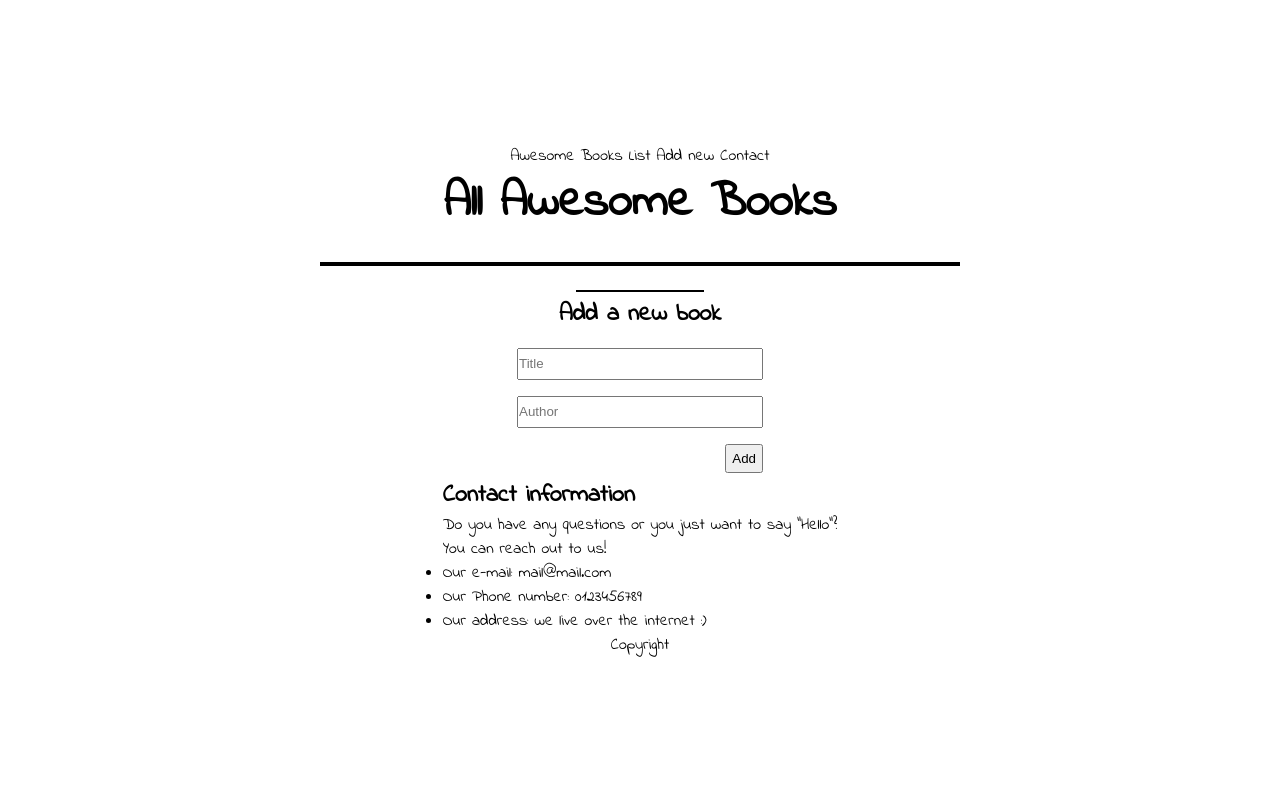
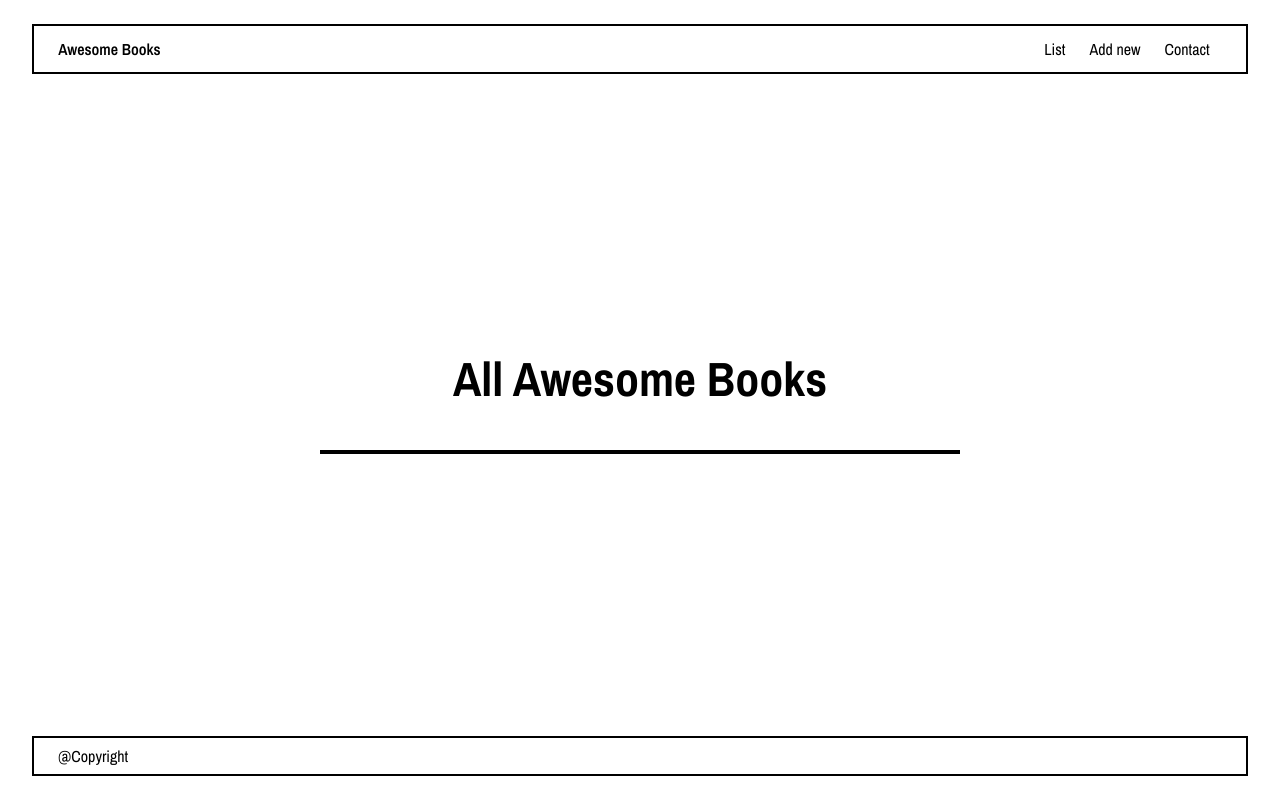
Before and after one commit to carreraprogrammer/Awessome-books, a website with bundled scripts: page index.html in a window 1280 px wide. Built offline with nearby package versions, Linux system fonts and the light colour scheme.

Commit message:
Add ocult class and customize sections

```diff
--- a/Styles/style.css
+++ b/Styles/style.css
@@ -12,7 +12,7 @@
 /* reset */
 
 :root {
-  --purple: #8963c647;
+  --purple: #8963c675;
   --white: #f4f5f067;
 }
 
@@ -22,27 +22,89 @@
   width: 10%;
 }
 
+.dl-flex {
+  display: flex;
+}
+
+* li {
+  list-style: none;
+}
+
+.ocult {
+  display: none;
+}
+
+/* Here starts the nav bar customizations */
+
+header {
+  width: 100%;
+  justify-content: center;
+}
+
+nav {
+  width: 95%;
+  height: 50px;
+  border: 2px solid black;
+  align-items: center;
+  position: absolute;
+  top: 24px;
+}
+
+.logo {
+  flex-basis: 50%;
+  margin-left: 2%;
+}
+
+.logolink {
+  height: 50px;
+  font-weight: 600;
+  margin-top: 3px;
+}
+
+.nav-navigation {
+  flex-basis: 50%;
+  height: 100%;
+  justify-content: flex-end;
+  padding-right: 2%;
+  align-items: center;
+}
+
+.navlinks {
+  padding-left: 12px;
+  padding-right: 12px;
+}
+
+/* Here starts main section customizations */
+
 body {
-  display: flex;
   flex-direction: column;
   align-items: center;
   justify-content: center;
   height: 100vh;
-  font-family: 'Indie Flower', cursive;
+  font-family: 'Archivo Narrow', sans-serif;
 }
 
-#page-title {
+.list-container {
+  width: 100%;
+  flex-direction: column;
+  justify-content: center;
+  align-items: center;
+}
+
+.page-title {
   font-size: 3rem;
+  margin-bottom: 3%;
 }
 
 #add-input-container {
   display: flex;
   flex-direction: column;
   width: 100%;
+  align-items: center;
 }
 
 #add-btn-container {
-  width: 100%;
+  width: 80%;
   display: flex;
   justify-content: flex-end;
   align-items: flex-end;
@@ -55,24 +117,29 @@ body {
 
 #title,
 #author {
-  width: 100%;
+  width: 80%;
   margin-top: 1rem;
-  height: 2rem;
+  border: 2px solid black;
+  padding-top: 8px;
+  padding-bottom: 8px;
+  margin-bottom: 1.5rem;
+}
+
+#title::placeholder {
+  margin-left: 5px;
 }
 
 .add-books {
-  display: flex;
   flex-direction: column;
   align-items: center;
   justify-content: center;
-  width: 20%;
+  width: 40%;
   padding: 5px;
 }
 
 #Books-List {
   border: 2px solid black;
   width: 50%;
-  margin-top: 24px;
 }
 
 .book-field-information {
@@ -103,6 +170,16 @@ body {
   margin-right: 12px;
 }
 
+.remove {
+  background: white;
+  color: inherit;
+  border: 2px solid black;
+  padding: 0 5px;
+  font: inherit;
+  cursor: pointer;
+  outline: inherit;
+}
+
 .title-added {
   width: auto;
 }
@@ -120,3 +197,28 @@ a:hover {
 .navlinks:active {
   color: rgb(60, 157, 172);
 }
+
+/* Here start contact customizations */
+
+.contact-list {
+  margin-top: 1rem;
+}
+
+.contact-list li {
+  list-style: disc outside none;
+  margin-left: 10%;
+}
+/* Here start footer customizations */
+
+footer {
+  width: 95%;
+  border: 2px solid black;
+  position: absolute;
+  bottom: 24px;
+  height: 2.5rem;
+  align-items: center;
+}
+
+footer p {
+  margin-left: 24px;
+}
--- a/index.html
+++ b/index.html
@@ -7,49 +7,73 @@
       <link href="Styles/style.css" rel="stylesheet">
       <link rel="preconnect" href="https://fonts.googleapis.com">
       <link rel="preconnect" href="https://fonts.gstatic.com" crossorigin>
-      <link href="https://fonts.googleapis.com/css2?family=Indie+Flower&display=swap" rel="stylesheet">
+      <link href="https://fonts.googleapis.com/css2?family=Archivo+Narrow:ital,wght@0,400;0,500;0,600;0,700;1,400;1,500&display=swap" rel="stylesheet">
     </head>
-    <body>
 
-      <header class="bar">
-        <a href="#">Awesome Books</a>
-        <a href="#" class="navlinks">List</a>
-        <a href="#" class="navlinks">Add new</a>
-        <a href="#" class="navlinks">Contact</a>
+    <body class="dl-flex">
+
+      <header class="dl-flex">
+      <nav class="dl-flex">
+        <span class="logo"><a href="#" class="logolink">Awesome Books</a></span>
+        <ul class="nav-navigation dl-flex">
+          <li><a href="#" class="navlinks">List</a></li>
+          <li><a href="#" class="navlinks">Add new</a></li>
+          <li><a href="#" class="navlinks">Contact</a></li>
+        </ul>
+      </nav>
       </header>
 
-        <h1 id="page-title">All Awesome Books</h1>
+      <!-- Here start List section -->
+
+      <div class="list-container dl-flex">
+
+          <h1 class="page-title">All Awesome Books</h1>
 
           <section id="Books-List">
 
+
           </section>
 
-        <div class="horizontal-bar"></div>
-        <main class="add-books">
+      </div>
 
-              <h2>Add a new book</h2>
+      <!-- Here start Add book section -->
+
+
+      <main class="add-books dl-flex ocult">
+
+          <h1 class="page-title">Add a new book</h1>
+
           <div id="add-input-container">
             <input type="text" id="title" placeholder="Title">
             <input type="text" id="author" placeholder="Author">
           </div>
+
           <div id="add-btn-container">
             <button id="add-btn" type="button">Add</button>
           </div>
+
       </main>
 
       <!-- contact section -->
-<section class="contactinfo">
-  <h2>Contact information</h2>
+
+      <section class="contact-info ocult">
+
+        <h1 class="page-title">Contact information</h1>
+
         <p>Do you have any questions or you just want to say "Hello"? <br>
         You can reach out to us!</p>
-  <ul>
+
+        <ul class="contact-list">
           <li>Our e-mail: <a>mail@mail.com</a> </li>
           <li>Our Phone number: 0123456789</li>
           <li>Our address: we live over the internet :)</li>
         </ul>
       </section>
-<footer class="bar">
-<p>Copyright</p>
+
+      <!-- FOOTER -->
+
+      <footer class="bar dl-flex">
+        <p>@Copyright</p>
       </footer>
 
       <script src="js/index.js" type="module"></script>
```
Lines whose indentation alone changed are shown as unchanged.
